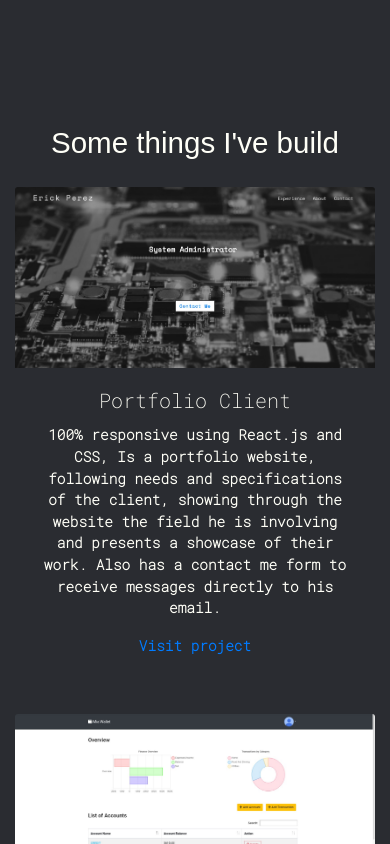
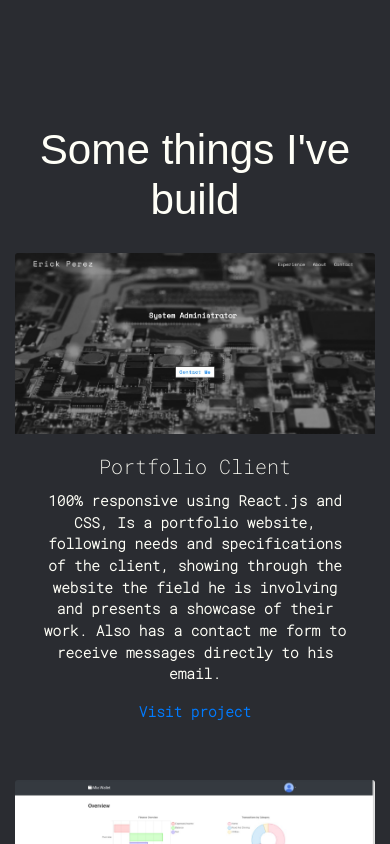
Before and after one commit to veroca88/portfolio-2.0, a React (Create React App) app: page / in a window 390 px wide. Shown: the part 1860-2704 px from the top of the page. Built offline with nearby package versions, Linux system fonts and the light colour scheme; a web font is replaced by a local one.

Commit message:
Change nav height

```diff
--- a/src/App.css
+++ b/src/App.css
@@ -34,7 +34,7 @@ h3 {
 }
 
 .mode {
-  height: 100vh;
+  /* height: 100vh; */
   overflow: hidden;
 }
 
@@ -42,14 +42,14 @@ h3 {
   background-color: #2a2c31;
   color: #fffff7;
   font-weight: bold;
-  height: auto;
+  /* height: auto; */
 }
 
 .light-mode {
   background-color: #fffff7;
   color: #20295a;
   font-weight: bold;
-  height: auto;
+  /* height: auto; */
 }
 
 svg {
@@ -87,7 +87,7 @@ textarea {
 nav.responsive-nav {
   position: fixed;
   width: 100%;
-  min-height: auto;
+  height: 8vh;
   z-index: 2;
 }
 
@@ -296,7 +296,6 @@ a:link {
   }
   /* contact me ======  */
   .title {
-    font-size: 3.5vh;
     overflow: hidden;
   }
   .contact-me {
```
